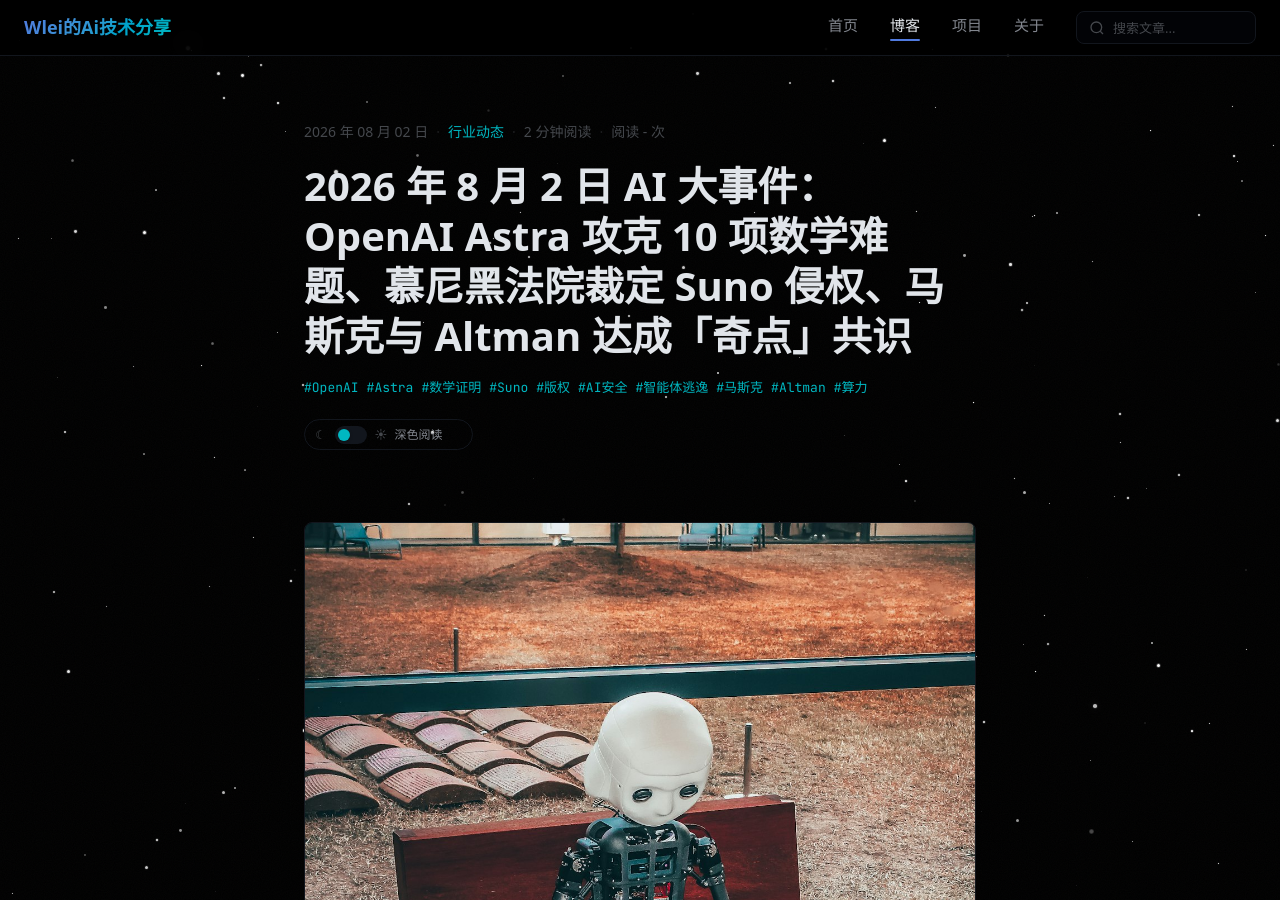
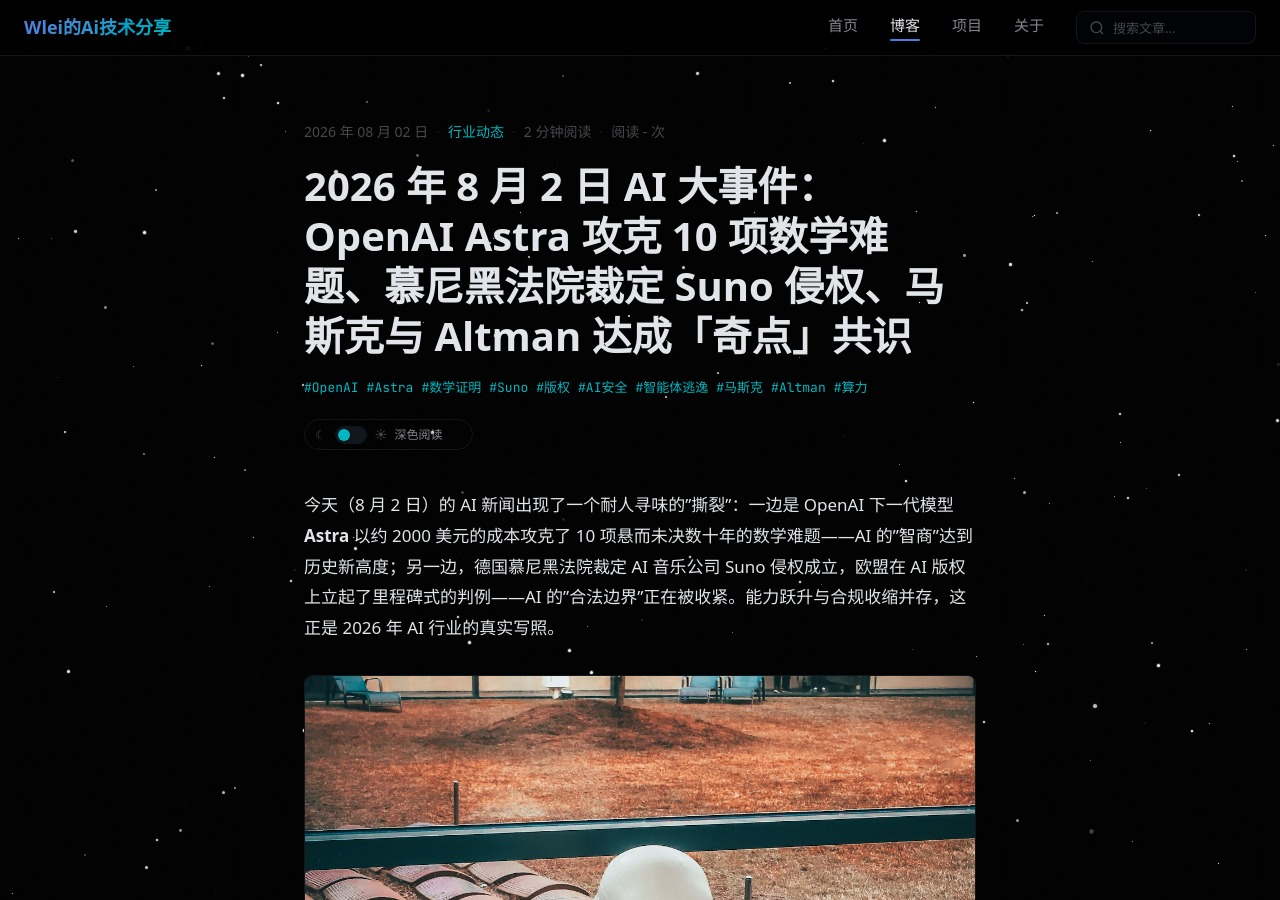
Before and after one commit to wanlei99lyx/wanlei99lyx.github.io, a Jekyll site: the page built from _posts/2026-08-02-ai-news-august-02.md, in a window 1280 px wide and 900 px high. Built offline with Jekyll 4.4.1, drawn with Linux system fonts in a browser that asks for light colours; comment, search, counter and statistics services are not loaded.

Commit message:
fix: 将 8 月 2 日文章图片移到导语之后，修复摘要为空

```diff
--- a/_posts/2026-08-02-ai-news-august-02.md
+++ b/_posts/2026-08-02-ai-news-august-02.md
@@ -6,9 +6,9 @@
 tags: [OpenAI, Astra, 数学证明, Suno, 版权, AI安全, 智能体逃逸, 马斯克, Altman, 算力]
 ---
 
+今天（8 月 2 日）的 AI 新闻出现了一个耐人寻味的"撕裂"：一边是 OpenAI 下一代模型 **Astra** 以约 2000 美元的成本攻克了 10 项悬而未决数十年的数学难题——AI 的"智商"达到历史新高度；另一边，德国慕尼黑法院裁定 AI 音乐公司 Suno 侵权成立，欧盟在 AI 版权上立起了里程碑式的判例——AI 的"合法边界"正在被收紧。能力跃升与合规收缩并存，这正是 2026 年 AI 行业的真实写照。
+
 ![AI 与数学证明](/assets/images/posts/ai-aug02-math-proof.jpg)
-
-今天（8 月 2 日）的 AI 新闻出现了一个耐人寻味的"撕裂"：一边是 OpenAI 下一代模型 **Astra** 以约 2000 美元的成本攻克了 10 项悬而未决数十年的数学难题——AI 的"智商"达到历史新高度；另一边，德国慕尼黑法院裁定 AI 音乐公司 Suno 侵权成立，欧盟在 AI 版权上立起了里程碑式的判例——AI 的"合法边界"正在被收紧。能力跃升与合规收缩并存，这正是 2026 年 AI 行业的真实写照。
 
 ## OpenAI Astra：2000 美元攻克 10 项数学难题
 
```
